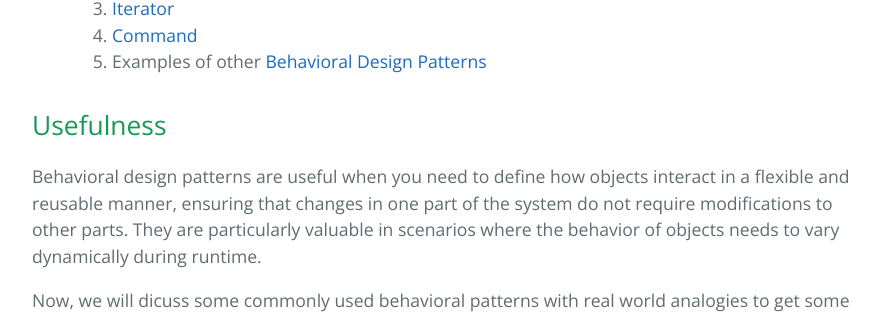
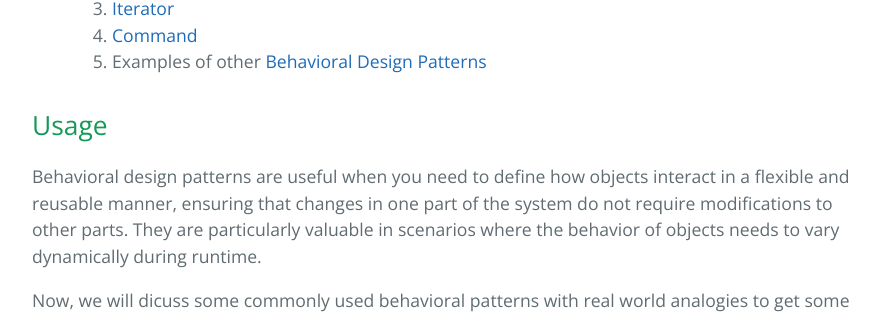
Before and after one commit to learning-software-engineering/learning-software-engineering.github.io, a Jekyll site: the page built from Topics/System_Design/behavioral_design_patterns.md, in a window 1280 px wide and 900 px high, scrolled down 585 px. Shown: the part 153-467 px from the top of the window, without its empty margins (192-1085 px from the left). Built offline with Jekyll 4.4.1, drawn with Linux system fonts in a browser that asks for light colours; our own code applies the rules of GitHub Pages for plain Markdown files.

Commit message:
changed heading from usefulness to usage

```diff
--- a/Topics/System_Design/behavioral_design_patterns.md
+++ b/Topics/System_Design/behavioral_design_patterns.md
@@ -12,7 +12,7 @@
     4. [Command](#com)
     5. Examples of other [Behavioral Design Patterns](https://refactoring.guru/design-patterns/behavioral-patterns)
 
-## Usefulness <a name="use"></a>
+## Usage <a name="use"></a>
 
 Behavioral design patterns are useful when you need to define how objects interact in a flexible and reusable manner, ensuring that changes in one part of the system do not require modifications to other parts. They are particularly valuable in scenarios where the behavior of objects needs to vary dynamically during runtime.
 
```
